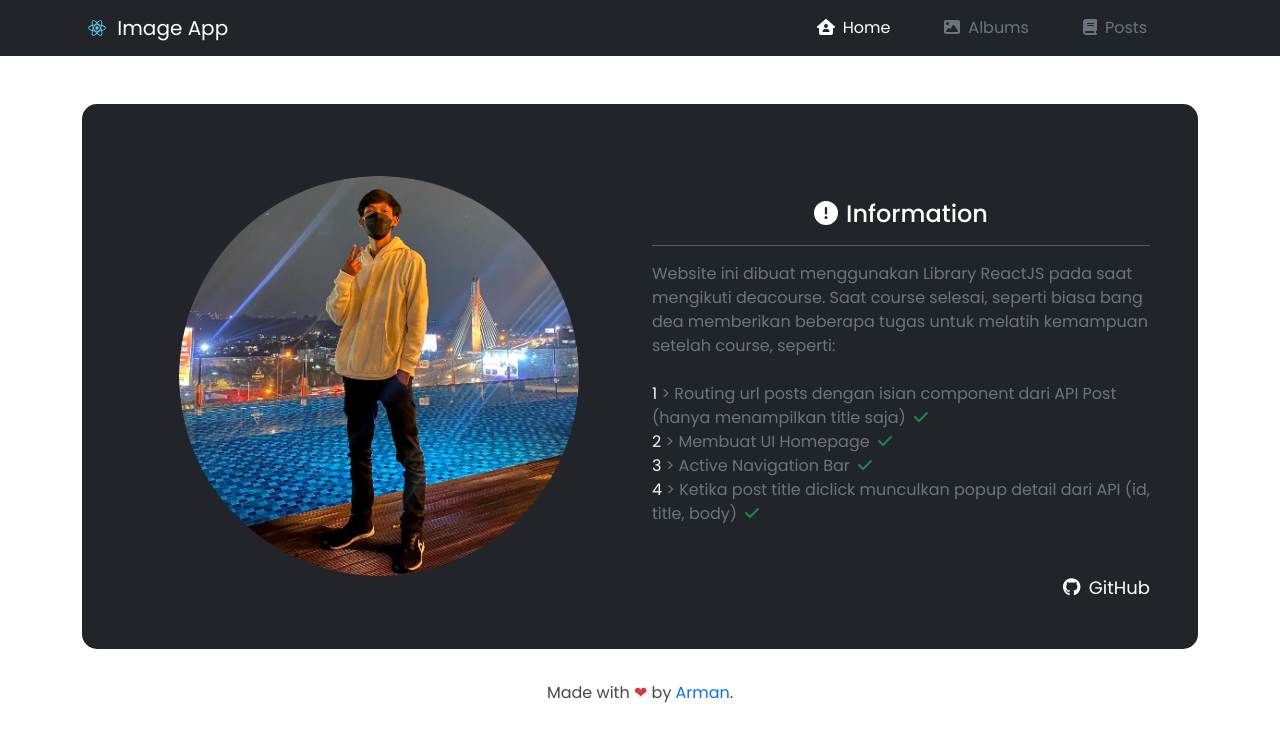
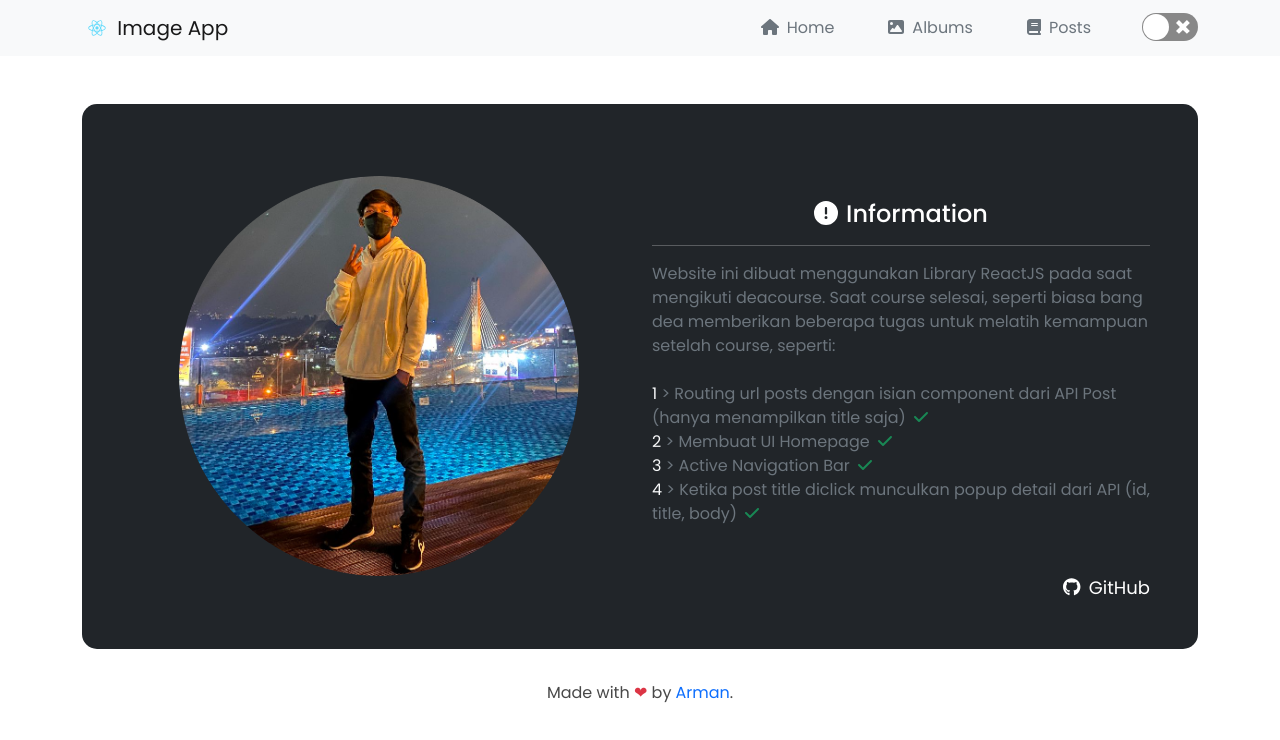
Before and after one commit to armandwipangestu/reactjs, a React (Create React App) app: page / in a window 1280 px wide. Shown: the top 740 px of the page. Built offline with nearby package versions, Linux system fonts and the light colour scheme.

Commit message:
reactjs: darkmode

```diff
--- a/package.json
+++ b/package.json
@@ -17,6 +17,7 @@
     "react-dom": "^18.2.0",
     "react-router-dom": "^6.3.0",
     "react-scripts": "5.0.1",
+    "react-switch": "^7.0.0",
     "react-transition-group": "^4.4.5",
     "web-vitals": "^2.1.4"
   },
--- a/src/App.js
+++ b/src/App.js
@@ -1,5 +1,5 @@
 //parent component
-import React from "react";
+import React, { useState, createContext } from "react";
 import Albums from "./components/Albums/main.albums";
 import MainLayouts from "./components/Layouts/main.layouts";
 import { BrowserRouter as Router, Routes, Route } from "react-router-dom";
@@ -8,13 +8,30 @@ import NotFound from "./components/NotFound/main.notfound";
 import Home from "./components/Home/main.home";
 import Navigation from "./components/Layouts/navigation.layouts";
 import Footer from "./components/Layouts/footer.layouts";
+import ReactSwitch from "react-switch";
+
+export const ThemeContext = createContext(null);
 
 const App = () => {
+  const [theme, setTheme] = useState("light");
+
+  const toggleTheme = () => {
+    setTheme((current) => (current === "light" ? "dark" : "light"));
+  };
   return (
     <>
       <MainLayouts>
+        <ThemeContext.Provider value={{ theme, toggleTheme }}>
+          <div className="App" id={theme}>
             <Router>
-          <Navigation />
+              <Navigation
+                button={
+                  <ReactSwitch
+                    onChange={toggleTheme}
+                    checked={theme === "dark"}
+                  />
+                }
+              />
               <Routes>
                 <Route path="/" element={<Home />} />
                 <Route
@@ -39,6 +56,8 @@ const App = () => {
               </Routes>
               <Footer />
             </Router>
+          </div>
+        </ThemeContext.Provider>
       </MainLayouts>
     </>
   );
--- a/src/components/Albums/main.albums.js
+++ b/src/components/Albums/main.albums.js
@@ -6,7 +6,7 @@ import Collection from "./collection.albums";
 const Albums = (props) => {
   return (
     <React.Fragment>
-      <Container className="mt-3">
+      <Container className="mt-5">
         <h3>{props.title}</h3>
         <p>{props.description}</p>
         <Collection />
--- a/src/components/Layouts/navigation.layouts.js
+++ b/src/components/Layouts/navigation.layouts.js
@@ -1,16 +1,14 @@
 import { Navbar, Container, Nav } from "react-bootstrap";
 import { NavLink } from "react-router-dom";
 import { FontAwesomeIcon } from "@fortawesome/react-fontawesome";
-import {
-  faHouseUser,
-  faImage,
-  faBook,
-} from "@fortawesome/free-solid-svg-icons";
+import { faHouse, faImage, faBook } from "@fortawesome/free-solid-svg-icons";
 import logo from "../../logo.svg";
+import ReactSwitch from "react-switch";
 
-const Navigation = () => {
+const Navigation = ({ button }) => {
+  console.log(button);
   return (
-    <Navbar bg="dark" variant="dark" expand="lg">
+    <Navbar bg="light" variant="light" expand="lg">
       <Container>
         <Navbar.Brand href="/" className="me-5">
           <img
@@ -31,19 +29,19 @@ const Navigation = () => {
             <NavLink
               to="/"
               style={({ isActive }) => ({
-                color: isActive ? "#FFF" : "#6c757d",
+                color: isActive ? "#6c757d" : "#6c757d",
                 textDecoration: isActive ? "none" : "none",
                 padding: "3px",
               })}
               className="me-5 nav-item"
             >
-              <FontAwesomeIcon icon={faHouseUser} className="me-2" />
+              <FontAwesomeIcon icon={faHouse} className="me-2" />
               Home
             </NavLink>
             <NavLink
               to="albums"
               style={({ isActive }) => ({
-                color: isActive ? "#FFF" : "#6c757d",
+                color: isActive ? "#6c757d" : "#6c757d",
                 textDecoration: isActive ? "none" : "none",
                 padding: "3px",
               })}
@@ -55,7 +53,7 @@ const Navigation = () => {
             <NavLink
               to="posts"
               style={({ isActive }) => ({
-                color: isActive ? "#FFF" : "#6c757d",
+                color: isActive ? "#6c757d" : "#6c757d",
                 textDecoration: isActive ? "none" : "none",
                 padding: "3px",
               })}
@@ -64,6 +62,7 @@ const Navigation = () => {
               <FontAwesomeIcon icon={faBook} className="me-2" />
               Posts
             </NavLink>
+            {button}
           </Nav>
         </Navbar.Collapse>
       </Container>
--- a/src/components/Posts/article.posts.js
+++ b/src/components/Posts/article.posts.js
@@ -43,7 +43,7 @@ const Articles = () => {
 
   return (
     <React.Fragment>
-      <Alert variant={"info"}>
+      <Alert variant={"info"} className="mb-5">
         <FontAwesomeIcon icon={faCircleExclamation} className="me-2" />
         Currently showing "{getLimit}" {getLimit > 1 && "posts"}{" "}
         {getLimit === 1 && "post"}
--- a/src/components/Posts/main.posts.js
+++ b/src/components/Posts/main.posts.js
@@ -5,7 +5,7 @@ import Articles from "./article.posts";
 const Posts = (props) => {
   return (
     <React.Fragment>
-      <Container className="mt-4">
+      <Container className="mt-5">
         <h1>{props.title}</h1>
         <p>{props.description}</p>
         <Articles />
--- a/src/style/all.css
+++ b/src/style/all.css
@@ -35,3 +35,11 @@ a:active {
   text-decoration: none;
   color: inherit;
 }
+
+#light {
+  /* background-color: #f3ebf6; */
+}
+
+#dark {
+  background-color: #484848;
+}
```
Also changed, not shown: 1 other file (tests, documents, lock files or other folders). Lines whose indentation alone changed are shown as unchanged.
